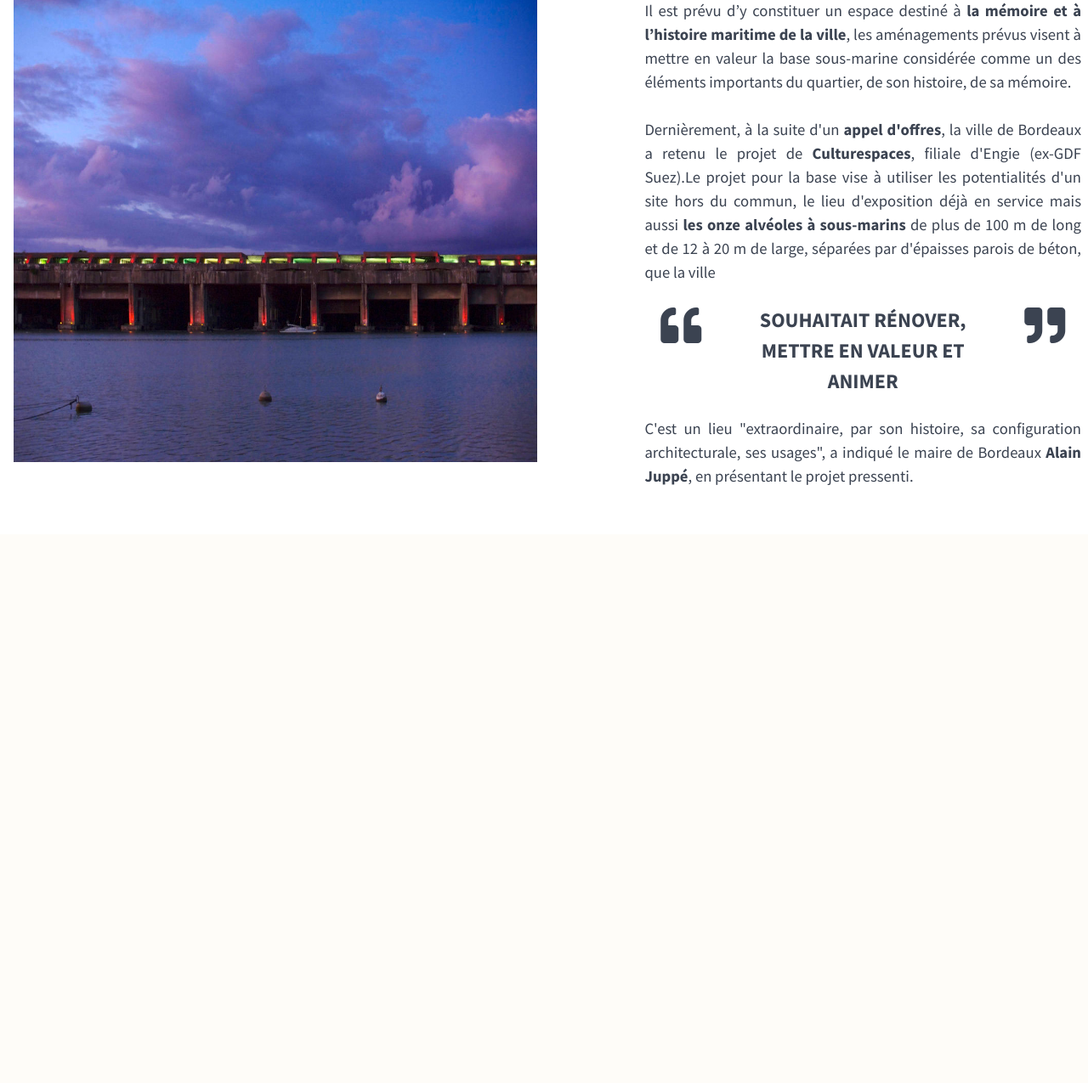
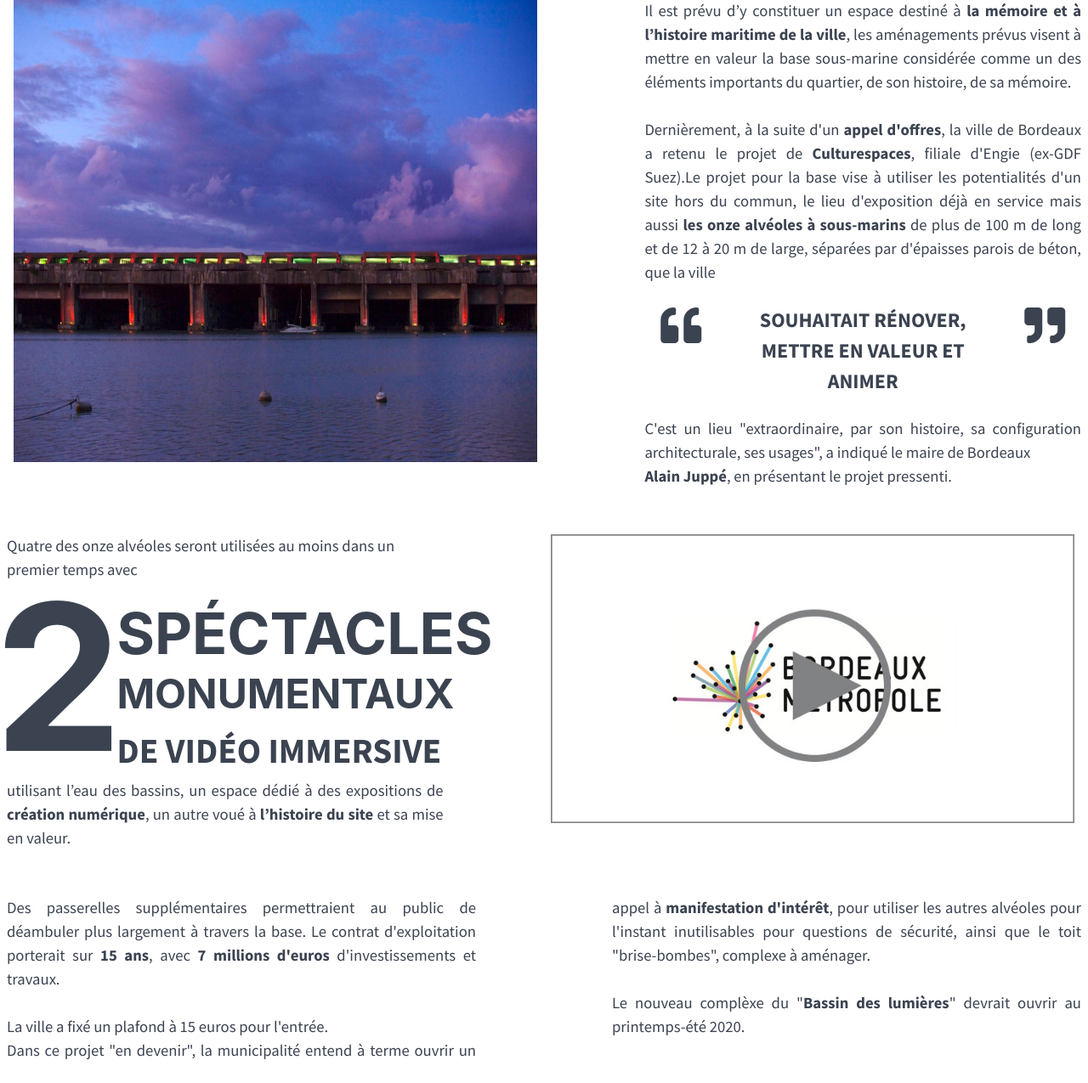
Before and after one commit to QRAVET/BSM, a PHP site: page /lbsm.php in a window 1280 px wide. Shown: the part 4674-5949 px from the top of the page at 85% size. Before the commit the page ends 5245 px from the top, so only its background shows below. Run offline with PHP 8.4, Linux system fonts and the light colour scheme.

Commit message:
fin de page LBSM

```diff
--- a/css/style.css
+++ b/css/style.css
@@ -663,6 +663,21 @@ button[type=submit] {
   font-size: 18pt;
 }
 
+.text-5 {
+  font-size: 51pt;
+  margin-bottom: -15px;
+}
+
+.text-6 {
+  font-size: 31pt;
+  width: 400px;
+  margin-bottom: 0;
+}
+
+.align-number {
+  margin-top: 15px;
+}
+
 .exposant {
   font-size: 75%;
   position: relative;
--- a/lbsm.php
+++ b/lbsm.php
@@ -144,8 +144,6 @@
             </div>
             <!-- FIN DE SECTION HISTOIRE -->
 
-
-
             <!-- SETION PROJETS -->
             <div class="container grid-xl" id="projets">
                 <div class="columns">
@@ -201,18 +199,42 @@
                         </div>
                         <div class="columns">
                             <p>C'est un lieu "extraordinaire, par son histoire, sa configuration architecturale, ses usages",
-                                a indiqué le maire de Bordeaux <span class="text-bold">Alain Juppé</span>, en présentant le projet pressenti.</p>
+                                a indiqué le maire de Bordeaux <br><span class="text-bold">Alain Juppé</span>, en présentant le projet pressenti.</p>
                         </div>
                     </div>
-
+                </div>
+                <div class="columns bloc">
+                    <div class="column col-6 text-lbsm-left">
+                        <div class="columns"><p>Quatre des onze alvéoles seront utilisées au moins dans un premier temps avec</p></div>
+                        <div class="text-bold columns text-highlight-number">
+                            <div class="column col-3 text-number">2</div>
+                            <div class="column col-6 text-uppercase align-number">
+                                <div class="column col-12 text-5">spéctacles</div>
+                                <div class="column col-12 text-2">monumentaux</div>
+                                <div class="column col-12"><p class="text-6">de vidéo immersive</p></div>
+                            </div>
+                        </div>
+                        <div class="columns text-justify">
+                            <p>utilisant l’eau des bassins, un espace dédié à des expositions de <span class="text-bold">création numérique</span>,
+                             un autre voué à <span class="text-bold">l’histoire du site</span> et sa mise en valeur.</p>
+                        </div>
+                    </div>
+                    <div class="column col-6">
+                        <figure class="figure">
+                            <img src="./img/photos/page-lbsm/video-motion.jpg" alt="video-motion-bsm" class="img-responsive">
+                        </figure>
+                    </div>
+                </div>
+                <div class="columns bloc">
+                    <p class="colonne-text text-justify">Des passerelles supplémentaires permettraient au public de déambuler plus largement à travers la base.
+                         Le contrat d'exploitation porterait sur <span class="text-bold">15 ans</span>, avec <span class="text-bold">7 millions d'euros</span> d'investissements et travaux.<br><br>
+                         La ville a fixé un plafond à 15 euros pour l'entrée.<br>Dans ce projet "en devenir", la municipalité entend à terme
+                         ouvrir un appel à <span class="text-bold">manifestation d'intérêt</span>, pour utiliser les autres alvéoles pour l'instant inutilisables pour questions de sécurité,
+                          ainsi que le toit "brise-bombes", complexe à aménager.<br><br>Le nouveau complèxe du "<span class="text-bold">Bassin des lumières</span>"
+                          devrait ouvrir au printemps-été 2020.</p>
                 </div>
             </div>
-                <!-- NEUTRE A COPIER COLLER --> <span class="text-bold"></span>
-                <div class="columns bloc">
-                    <div class="column col-6"></div>
-                    <div class="column col-6"></div>
-                </div>
-
+            <!-- FIN DE SECTION PROJETS -->
 
     </div><!-- Fin de container -->
 
```
Also changed, not shown: sass/stylesheet.scss (+15 -0 lines), img/photos/page-lbsm/video-motion.jpg (added), 1 other file.
